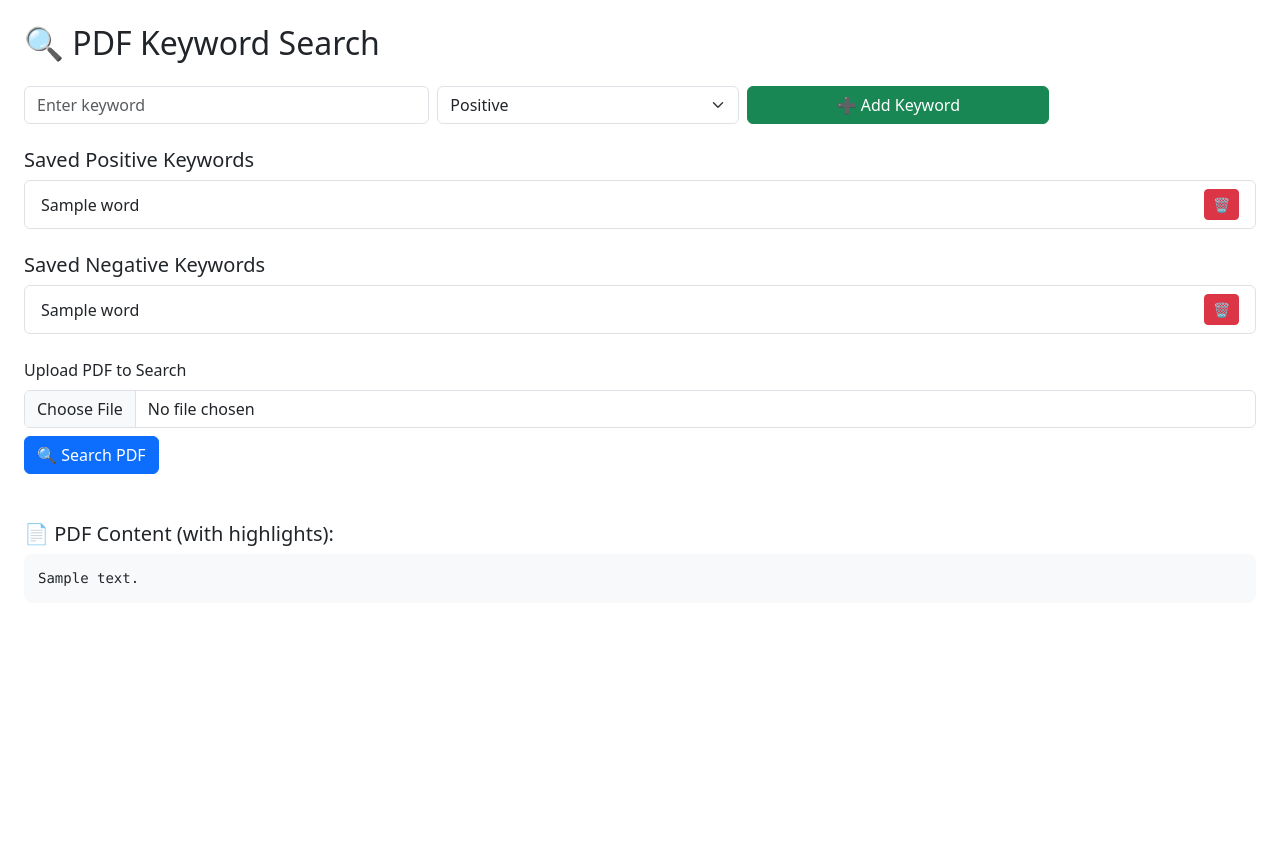
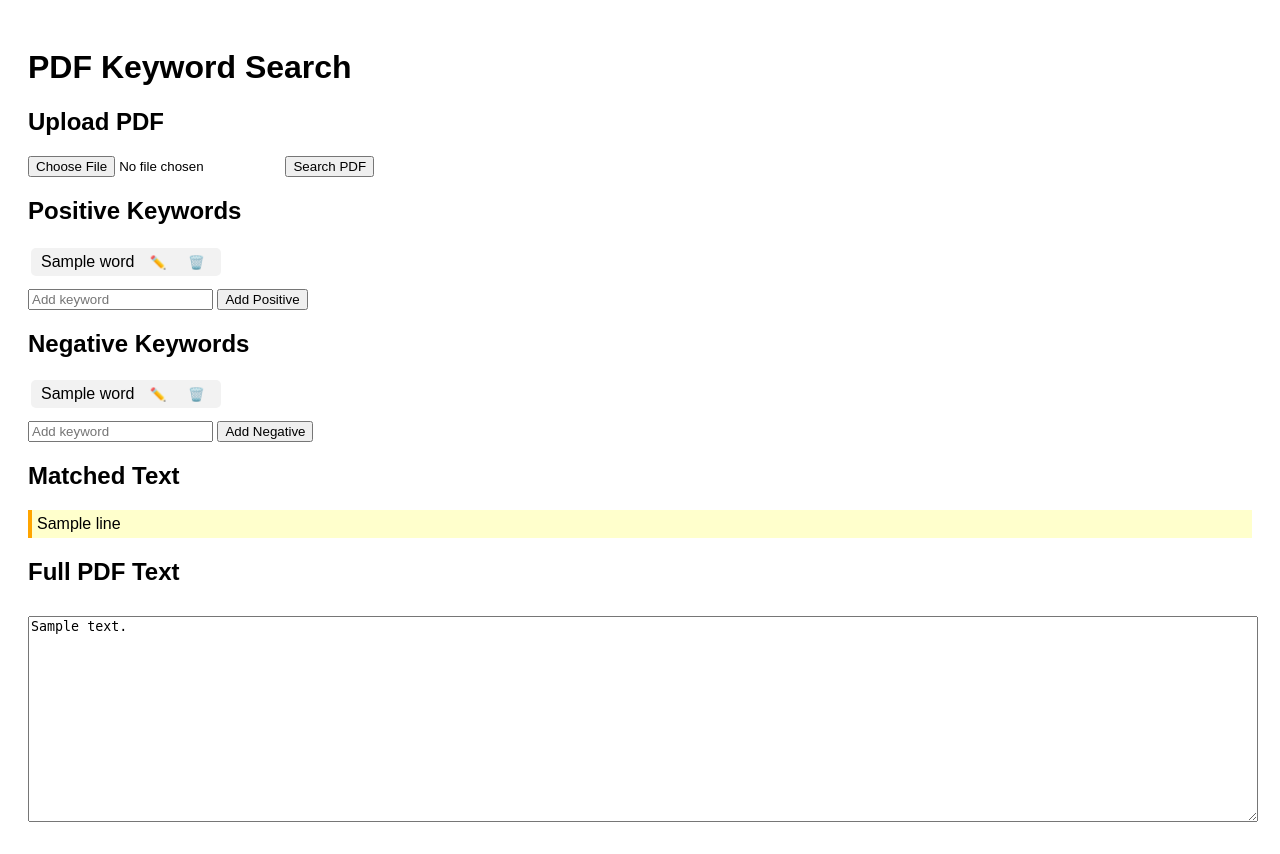
Before and after one commit to Aaronicc/pdf-keyword-search, a Flask app: template templates/index.html in a window 1280 px wide. Before the commit the page ends 586 px from the top, so only its background shows below. Run offline with Flask 3, Linux system fonts and the light colour scheme; the template is opened without the code that fills it: most values are stand-ins (such as "Sample title", 1, 10 or a date in 2020).

Commit message:
Update index.html

```diff
--- a/templates/index.html
+++ b/templates/index.html
@@ -3,79 +3,93 @@
 <head>
     <meta charset="UTF-8">
     <title>PDF Keyword Search</title>
-    <link href="https://cdn.jsdelivr.net/npm/bootstrap@5.3.0/dist/css/bootstrap.min.css" rel="stylesheet">
-    <script src="https://code.jquery.com/jquery-3.6.0.min.js"></script>
+    <style>
+        body { font-family: Arial, sans-serif; padding: 20px; }
+        textarea { width: 100%; height: 200px; margin-top: 10px; }
+        .keyword-group { margin-bottom: 10px; }
+        .keyword { display: inline-block; background: #f2f2f2; padding: 5px 10px; margin: 3px; border-radius: 5px; }
+        .matched-line { background: #ffffcc; padding: 5px; margin-bottom: 3px; border-left: 4px solid orange; }
+        .icon-btn { background: none; border: none; cursor: pointer; margin-left: 5px; color: red; }
+    </style>
+    <script>
+        function confirmDelete(form) {
+            if (confirm("Are you sure you want to delete this keyword?")) {
+                form.submit();
+            }
+        }
+        function showEditForm(id, oldValue) {
+            const container = document.getElementById(`keyword-container-${id}`);
+            container.innerHTML = `
+                <form method="POST" action="/edit_keyword/${id}" style="display:inline;">
+                    <input name="new_word" value="${oldValue}" required>
+                    <button type="submit">Save</button>
+                </form>`;
+        }
+    </script>
 </head>
-<body class="p-4">
-    <h2>🔍 PDF Keyword Search</h2>
+<body>
+    <h1>PDF Keyword Search</h1>
 
-    <form action="/add_keyword" method="POST" class="row g-2 mt-3">
-        <div class="col-md-4">
-            <input name="word" class="form-control" placeholder="Enter keyword" required>
-        </div>
-        <div class="col-md-3">
-            <select name="type" class="form-select">
-                <option value="positive">Positive</option>
-                <option value="negative">Negative</option>
-            </select>
-        </div>
-        <div class="col-md-3">
-            <button class="btn btn-success w-100">➕ Add Keyword</button>
-        </div>
+    {% if message %}
+        <p><strong>{{ message }}</strong></p>
+    {% endif %}
+
+    <h2>Upload PDF</h2>
+    <form method="POST" enctype="multipart/form-data" action="/">
+        <input type="file" name="pdf_file" accept=".pdf" required>
+        <button type="submit">Search PDF</button>
     </form>
 
-    <div class="mt-4">
-        <h5>Saved Positive Keywords</h5>
-        <ul class="list-group">
-            {% for id, word in pos_keywords %}
-                <li class="list-group-item d-flex justify-content-between align-items-center">
-                    <span contenteditable="true" onblur="editKeyword({{ id }}, this.innerText)">{{ word }}</span>
-                    <button class="btn btn-sm btn-danger" onclick="confirmDelete({{ id }})">🗑️</button>
-                </li>
-            {% endfor %}
-        </ul>
-
-        <h5 class="mt-4">Saved Negative Keywords</h5>
-        <ul class="list-group">
-            {% for id, word in neg_keywords %}
-                <li class="list-group-item d-flex justify-content-between align-items-center">
-                    <span contenteditable="true" onblur="editKeyword({{ id }}, this.innerText)">{{ word }}</span>
-                    <button class="btn btn-sm btn-danger" onclick="confirmDelete({{ id }})">🗑️</button>
-                </li>
-            {% endfor %}
-        </ul>
+    <h2>Positive Keywords</h2>
+    <div class="keyword-group">
+        {% for id, word in pos_keywords %}
+            <span class="keyword" id="keyword-container-{{ id }}">
+                {{ word }}
+                <button class="icon-btn" onclick="showEditForm({{ id }}, '{{ word }}')">✏️</button>
+                <form method="POST" action="/delete_keyword/{{ id }}" style="display:inline;">
+                    <button class="icon-btn" type="button" onclick="confirmDelete(this.form)">🗑️</button>
+                </form>
+            </span>
+        {% endfor %}
     </div>
 
-    <form action="/search_pdf" method="POST" enctype="multipart/form-data" class="mt-4">
-        <label for="pdf" class="form-label">Upload PDF to Search</label>
-        <input type="file" name="pdf" class="form-control" accept=".pdf" required>
-        <button class="btn btn-primary mt-2">🔍 Search PDF</button>
+    <form method="POST" action="/add_keyword">
+        <input name="word" placeholder="Add keyword" required>
+        <input type="hidden" name="type" value="positive">
+        <button type="submit">Add Positive</button>
     </form>
 
-    {% if highlighted_text %}
-    <div class="mt-5">
-        <h5>📄 PDF Content (with highlights):</h5>
-        <pre style="white-space: pre-wrap; background: #f8f9fa; padding: 1em; border-radius: 8px;"><code>{{ highlighted_text | safe }}</code></pre>
+    <h2>Negative Keywords</h2>
+    <div class="keyword-group">
+        {% for id, word in neg_keywords %}
+            <span class="keyword" id="keyword-container-{{ id }}">
+                {{ word }}
+                <button class="icon-btn" onclick="showEditForm({{ id }}, '{{ word }}')">✏️</button>
+                <form method="POST" action="/delete_keyword/{{ id }}" style="display:inline;">
+                    <button class="icon-btn" type="button" onclick="confirmDelete(this.form)">🗑️</button>
+                </form>
+            </span>
+        {% endfor %}
     </div>
+
+    <form method="POST" action="/add_keyword">
+        <input name="word" placeholder="Add keyword" required>
+        <input type="hidden" name="type" value="negative">
+        <button type="submit">Add Negative</button>
+    </form>
+
+    {% if matched_lines %}
+        <h2>Matched Text</h2>
+        <div>
+            {% for line in matched_lines %}
+                <div class="matched-line">{{ line }}</div>
+            {% endfor %}
+        </div>
     {% endif %}
 
-<script>
-function confirmDelete(id) {
-    if (confirm("Are you sure you want to delete this keyword?")) {
-        $.post("/delete_keyword/" + id, () => location.reload());
-    }
-}
-
-function editKeyword(id, newWord) {
-    $.ajax({
-        url: "/edit_keyword/" + id,
-        method: "POST",
-        contentType: "application/json",
-        data: JSON.stringify({ new_word: newWord }),
-        success: () => console.log("Edited")
-    });
-}
-</script>
-
+    {% if extracted_text %}
+        <h2>Full PDF Text</h2>
+        <textarea readonly>{{ extracted_text }}</textarea>
+    {% endif %}
 </body>
 </html>
```
